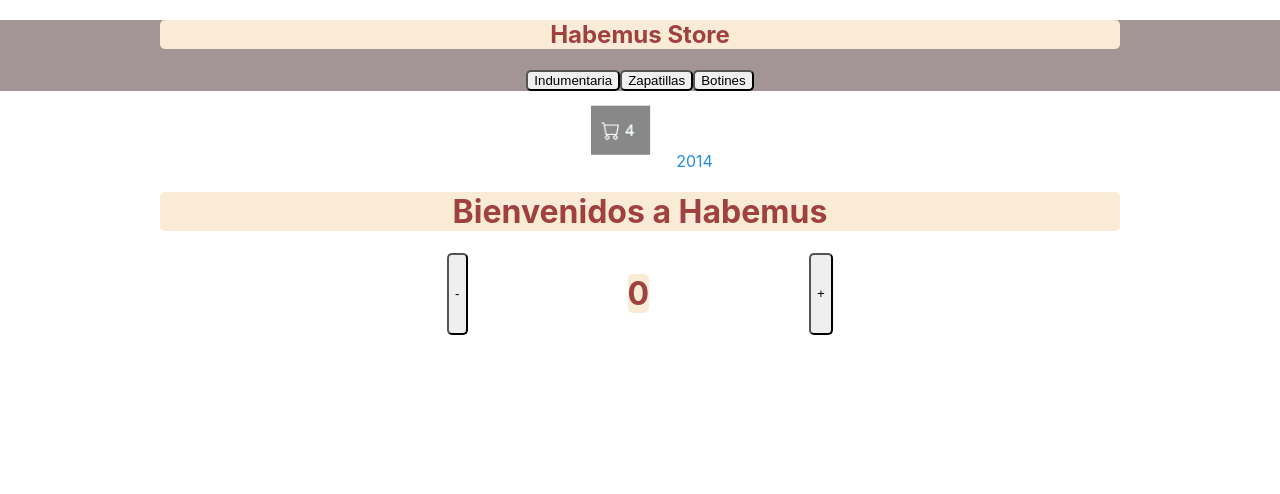
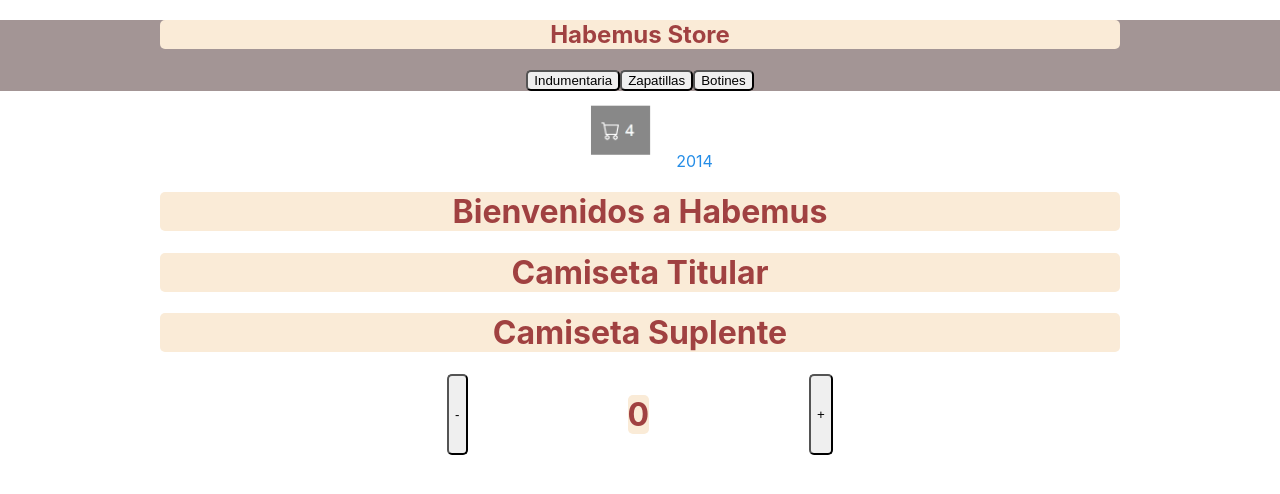
Before and after one commit to LeandroGerez/Proyecto1, a React (Create React App) app: page / in a window 1280 px wide. Shown: the top 494 px of the page. Built offline with nearby package versions, Linux system fonts and the light colour scheme.

Commit message:
desafio Item

```diff
--- /dev/null
+++ b/src/components/Item/Item.js
@@ -0,0 +1,7 @@
+const Item = ({id,name,price}) =>{
+return(
+    <h1>{name}</h1>
+)
+}
+
+export default Item
--- /dev/null
+++ b/src/components/ItemList/ItemList.js
@@ -0,0 +1,13 @@
+import Item from "../Item/Item"
+
+const ItemList = ({products}) => {
+
+    return(
+        <div>
+            {products.map(prod => <Item key={prod.id} {...prod}/>)}
+        </div>
+    )
+
+}
+
+export default ItemList
--- a/src/components/ItemListContainer/ItemListContainer.js
+++ b/src/components/ItemListContainer/ItemListContainer.js
@@ -1,5 +1,24 @@
+import { useState, useEffect } from "react"
+import { getProducts } from "../asyncmock"
+import ItemList from "../ItemList/ItemList"
+
+
 const ItemListContainer = (props) => {
-    return <h1>{props.greeting}</h1>
+    const [products, setProducts] = useState([])
+
+    useEffect(()=>{
+        getProducts().then(response =>{
+            setProducts(response)
+
+        })
+
+    },[])
+    return (
+    <div className="ItemListContainer"><h1>{props.greeting}</h1>
+{/*products.map(product => <p>{product.name}</p>)*/}
+<ItemList products={products}/>
+</div>
+    )
 }
 
 export default ItemListContainer
--- /dev/null
+++ b/src/components/asyncmock.js
@@ -0,0 +1,28 @@
+const products = [
+    {
+        id:'1',
+        name: 'Camiseta Titular',
+        price:10000,
+        category:'Camiseta de futbol',
+        img:'/images/suplente.jpg',
+        stock:10,
+        description: '3era Equipacion. "Nunca Paras de ser cuervo" ',
+    },
+    {
+        id:'2',
+        name: 'Camiseta Suplente',
+        price:10000,
+        category:'Camiseta de futbol',
+        img:'https://www.soycuervo.com/ccstore/v1/images/?source=/file/v4164183528857031988/products/9891_100_1.jpg&height=475&width=475',
+        stock:5,
+        description: '2da Equipacion. "Nunca Paras de ser cuervo" ',
+    }
+]
+
+export const getProducts = () =>{
+    return new Promise ((resolve) => {
+        setTimeout(() => {
+            resolve (products)
+        },2000)
+    })
+}
```
Also changed, not shown: public/images/suplente.jpg (added).
